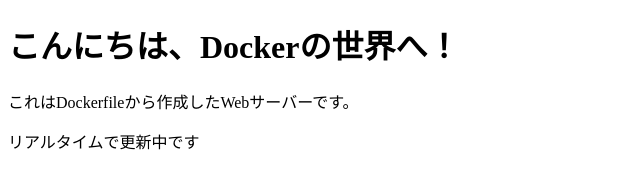
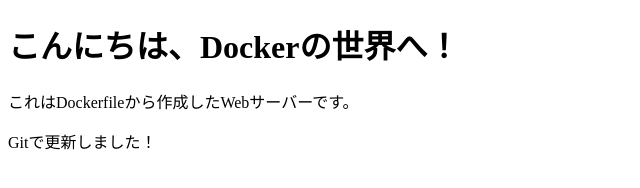
Before and after one commit to pwhd-itd/docker-handson, a plain HTML site: page index.html in a window 1280 px wide. Shown: the full height of the page, 0-640 px from the left. Drawn offline with Linux system fonts and the light colour scheme.

Commit message:
index.htmlを更新

```diff
--- a/index.html
+++ b/index.html
@@ -7,6 +7,6 @@
 <body>
     <h1>こんにちは、Dockerの世界へ！</h1>
     <p>これはDockerfileから作成したWebサーバーです。</p>
-    <p>リアルタイムで更新中です</p>
+    <p>Gitで更新しました！</p>
 </body>
 </html>
```
